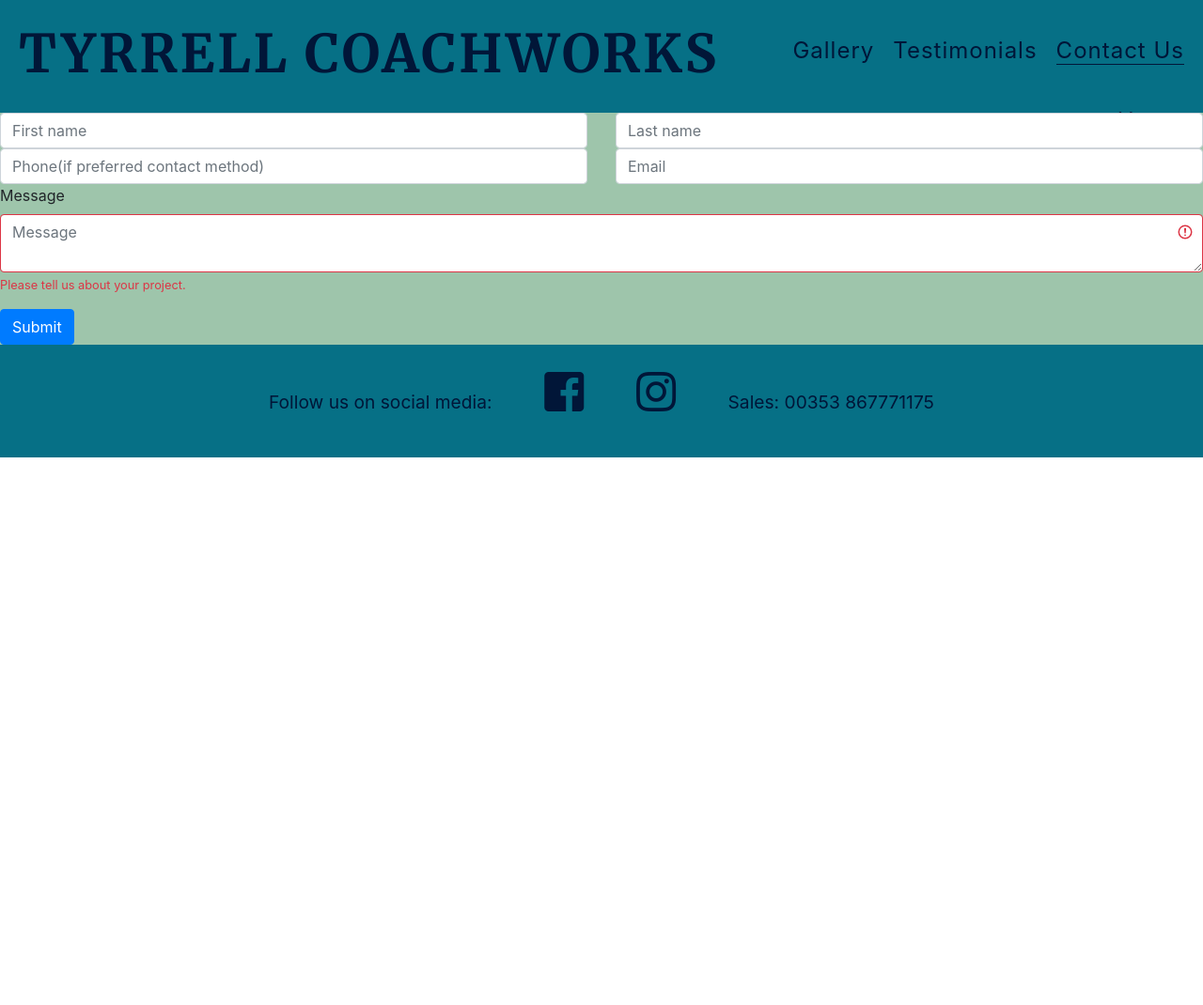
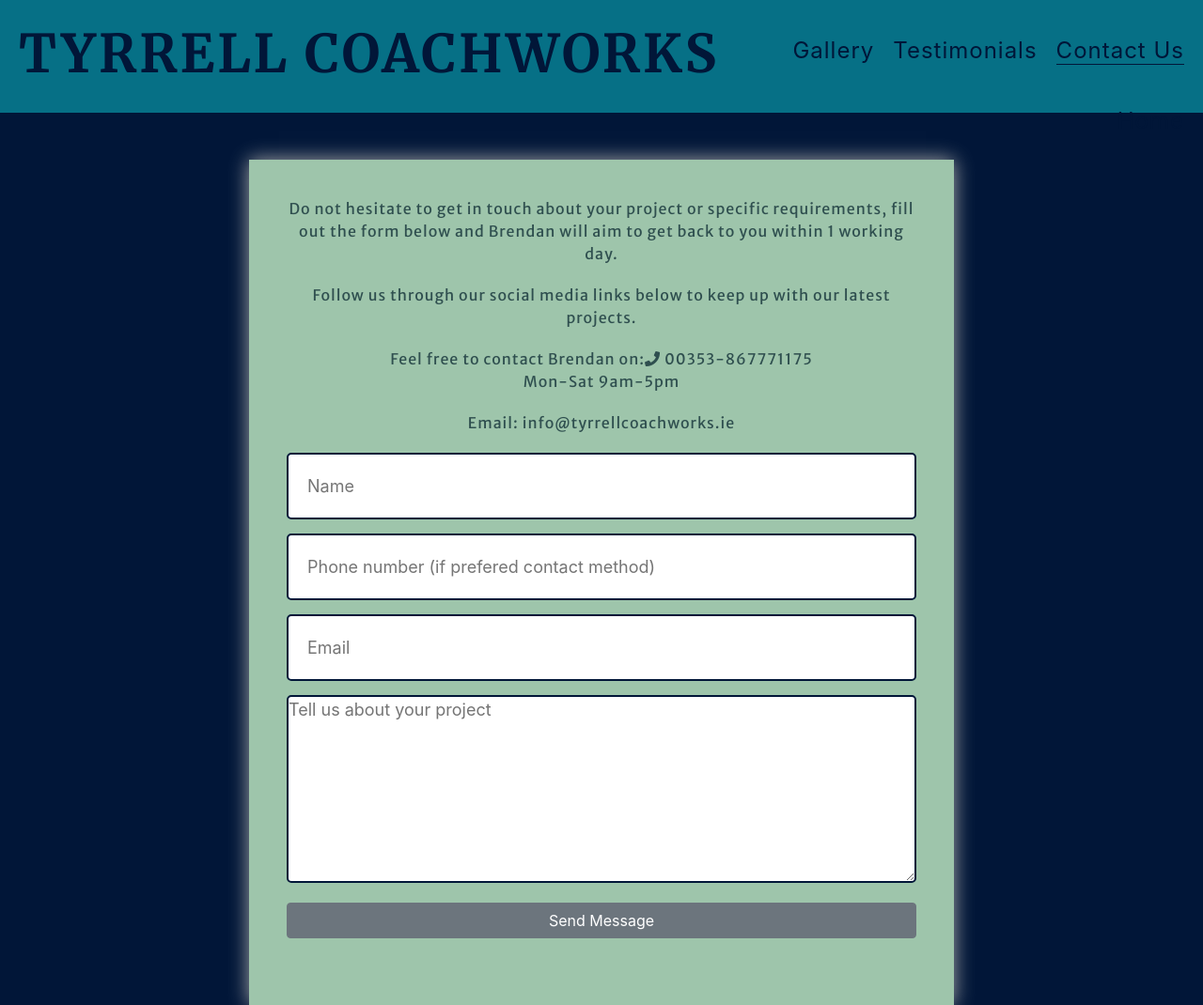
Before and after one commit to gem1901/TyrrellCoachworks, a plain HTML site: page contact.html in a window 1280 px wide. Shown: the top 1070 px of the page at 94% size. Before the commit the page ends 800 px from the top, so only its background shows below. Drawn offline with nearby package versions, Linux system fonts and the light colour scheme.

Commit message:
changed contact page and finished styling form

```diff
--- a/assets/css/style.css
+++ b/assets/css/style.css
@@ -6,21 +6,26 @@
 }
 
 body{
-    font-family:'Merriweather Sans';
+    font-family:'Merriweather Sans', sans-serif;
     color: #777777;    }
 
 h1{
-    font-family:'Merriweather' ;
+    font-family:'Merriweather', sans-serif ;
     text-transform: uppercase;
     letter-spacing: 3px;
     color: #011638;
+    display: inline-block;
+    vertical-align: middle;
+    margin: 0;
+    padding: 0;
     }
 
 h2{
-    font-family: 'Merriweather';
+    font-family: 'Merriweather', sans-serif;
     letter-spacing: 1px;
     color: #011638;
 }
+
 .header-container {
     background-color:#067086;
     width: 100vw;
@@ -32,6 +37,10 @@ h2{
     margin-top: 20px;
     font-size: 350%;
     font-weight: 750;
+}
+#tagline {
+    float: left;
+    margin-left: 20px;
 }
 #logo, #menu{
     line-height: 75px;
@@ -118,7 +127,48 @@ header, footer, section {
     font-size: 120%;
 }
 #contact-form {
-    width: 100vw;
-    min-height: calc (100vh - 240px);
-    background-color: #9EC5AB;
+    background-color: #011638;
 }
+.contact-container {
+    width: 750px;
+    height: 900px;
+    background: #9EC5AB;
+    margin: 50px auto;
+    box-sizing: border-box;
+    padding: 40px;
+    box-shadow: 0 0 20px #a9a9a9;
+}
+.contact-container p {
+    font-family: 'Merriweather Sans';
+    text-align: center;
+    font-size: medium;
+    margin-bottom: 20px;
+    letter-spacing: 1px;
+    color: #2F4F4F;
+
+}
+.contact-container .input {
+    width: 100%;
+    padding: 20px;
+    box-sizing: border-box;
+    margin-bottom: 15px;
+    border: 2px solid #011638;
+    font-size: large;
+    border-radius: 5px;
+    outline: none;
+}
+.message .area {
+    height: 200px;
+    width: 100%;
+    box-sizing: border-box;
+    margin-bottom: 15px;
+    border: 2px solid #011638;
+    font-size: large;
+    border-radius: 5px;
+    outline: none;
+}
+.btn {
+    text-align: center;
+    background-color: #2F4F4F;
+
+}
--- a/contact.html
+++ b/contact.html
@@ -35,34 +35,26 @@
     </header>
     </div>
     <section id="contact-form">
-        <form>
-            <div class="row">
-               <div class="col">
-                <input type="text" class="form-control" placeholder="First name">
-                 </div>
-                    <div class="col">
-                         <input type="text" class="form-control" placeholder="Last name">
-                </div>
+        <div class="contact-container">
+            <p>Do not hesitate to get in touch about your project or specific requirements, fill out the form below and Brendan will aim to get back to you within 1 working day.</p>
+            <p>Follow us through our social media links below to keep up with our latest projects.</p>
+            <p>Feel free to contact Brendan on:<i class="fas fa-phone"></i> 00353-867771175 <br> Mon-Sat 9am-5pm</p>
+            <p>Email: info@tyrrellcoachworks.ie</p>
+
+            <div class="name">
+                <input type="text" class="input" placeholder="Name">
             </div>
-             <div class="row">
-                 <div class="col">
-                    <input type="text" class="form-control" placeholder="Phone(if preferred contact method)">
-                 </div>
-                <div class="col">
-                    <input type="text" class="form-control" placeholder="Email">
-                     </div>
+            <div class="contact details">
+                <input type="number" class="input" placeholder="Phone number (if prefered contact method)">
+                <input type="email" class="input" placeholder="Email" >
             </div>
-            <form class="was-validated">
-                <div class="mb-3">
-                     <label for="validationTextarea">Message</label>
-                         <textarea class="form-control is-invalid" id="validationTextarea" placeholder="Message" required></textarea>
-                            <div class="invalid-feedback">
-                                Please tell us about your project.
-                             </div>
-                 </div>
-                    <button class="btn btn-primary" type="submit">Submit</button>
-            </form>
-        </form>
+            <div class="message">
+                <textarea class="area" placeholder="Tell us about your project"></textarea>
+            </div>
+            <button type="button" class="btn btn-secondary btn-block" id="btn">Send Message</button>
+
+        </div>
+
     </section>
     <div class="footer-container">
     <footer>
```
Also changed, not shown: index.html (line endings or trailing spaces).
